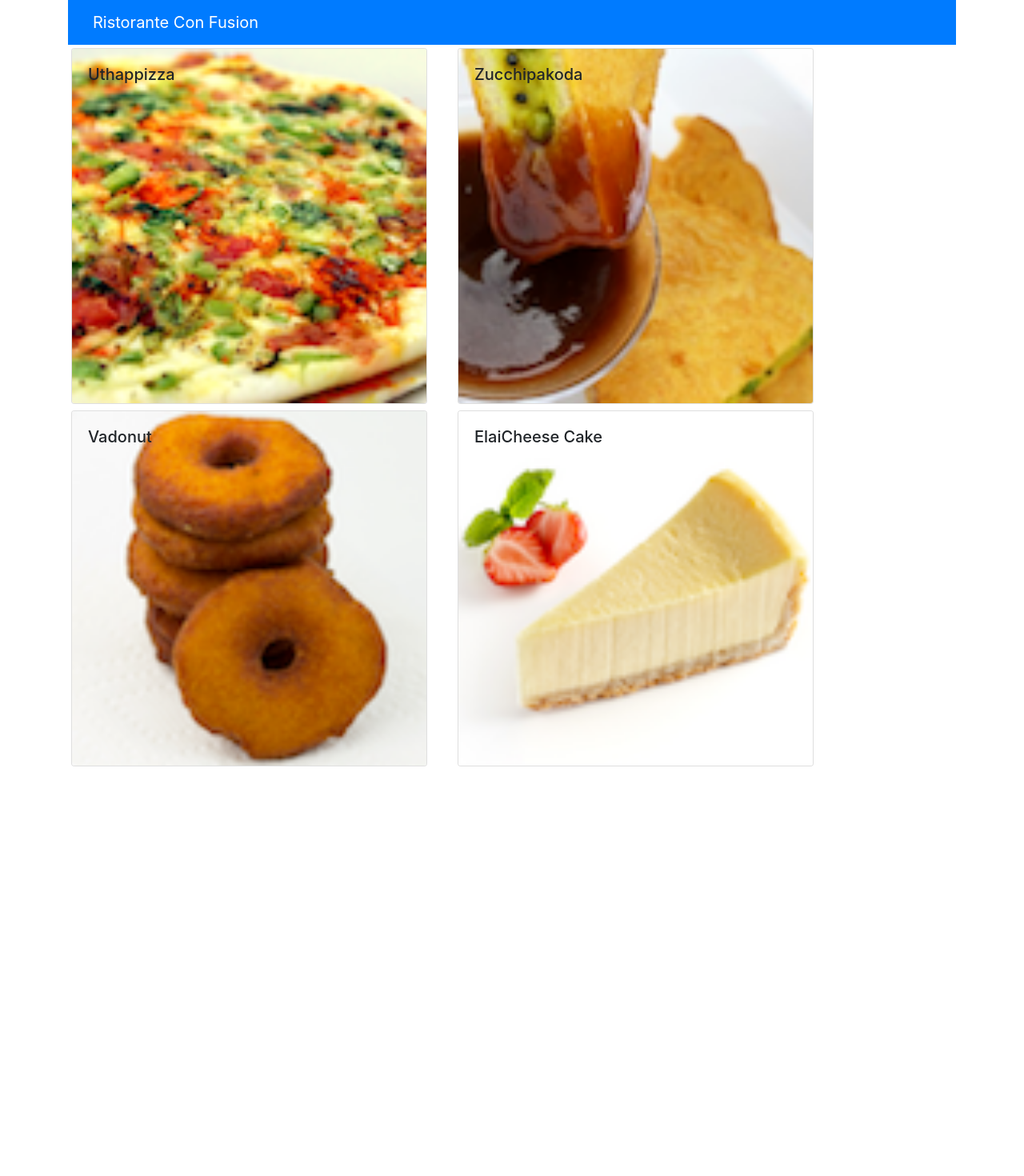
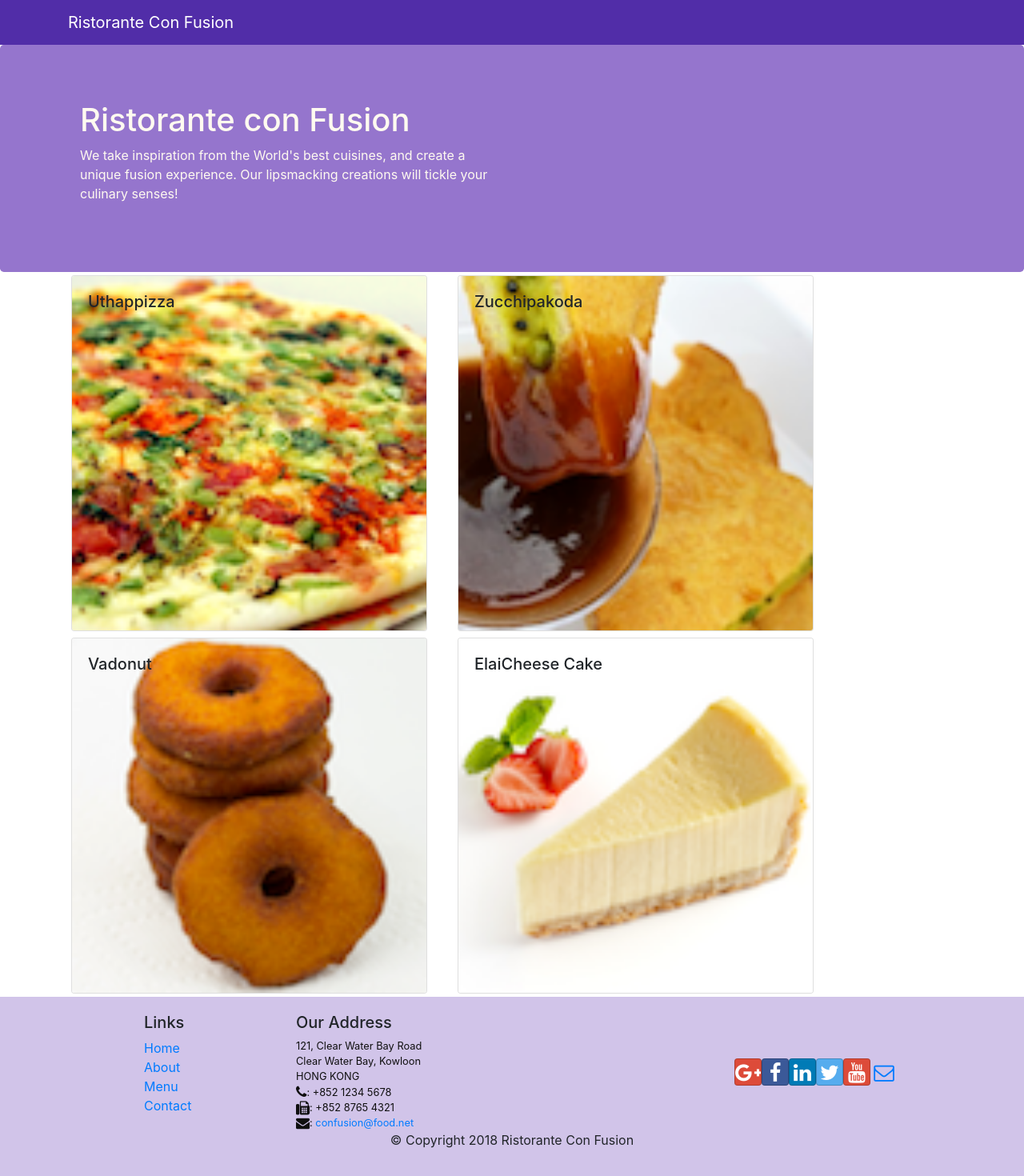
Before and after one commit to Binhbong37/react-class-cp, a React (Create React App) app: page / in a window 1280 px wide. Shown: the top 1470 px of the page at 80% size. Before the commit the page ends 962 px from the top, so only its background shows below. Built offline with nearby package versions, Linux system fonts and the light colour scheme.

Commit message:
Thêm header, footer cho trang web

```diff
--- /dev/null
+++ b/src/Components/FooterComponent.js
@@ -0,0 +1,93 @@
+import React from 'react';
+
+function Footer(props) {
+    return (
+        <div className="footer">
+            <div className="container">
+                <div className="row justify-content-center">
+                    <div className="col-4 offset-1 col-sm-2">
+                        <h5>Links</h5>
+                        <ul className="list-unstyled">
+                            <li>
+                                <a href="/">Home</a>
+                            </li>
+                            <li>
+                                <a href="#/">About</a>
+                            </li>
+                            <li>
+                                <a href="#/">Menu</a>
+                            </li>
+                            <li>
+                                <a href="contactus.html">Contact</a>
+                            </li>
+                        </ul>
+                    </div>
+                    <div className="col-7 col-sm-5">
+                        <h5>Our Address</h5>
+                        <address>
+                            121, Clear Water Bay Road
+                            <br />
+                            Clear Water Bay, Kowloon
+                            <br />
+                            HONG KONG
+                            <br />
+                            <i className="fa fa-phone fa-lg"></i>: +852 1234
+                            5678
+                            <br />
+                            <i className="fa fa-fax fa-lg"></i>: +852 8765 4321
+                            <br />
+                            <i className="fa fa-envelope fa-lg"></i>:{' '}
+                            <a href="mailto:confusion@food.net">
+                                confusion@food.net
+                            </a>
+                        </address>
+                    </div>
+                    <div className="col-12 col-sm-4 align-self-center">
+                        <div className="text-center">
+                            <a
+                                className="btn btn-social-icon btn-google"
+                                href="http://google.com/+"
+                            >
+                                <i className="fa fa-google-plus"></i>
+                            </a>
+                            <a
+                                className="btn btn-social-icon btn-facebook"
+                                href="http://www.facebook.com/profile.php?id="
+                            >
+                                <i className="fa fa-facebook"></i>
+                            </a>
+                            <a
+                                className="btn btn-social-icon btn-linkedin"
+                                href="http://www.linkedin.com/in/"
+                            >
+                                <i className="fa fa-linkedin"></i>
+                            </a>
+                            <a
+                                className="btn btn-social-icon btn-twitter"
+                                href="http://twitter.com/"
+                            >
+                                <i className="fa fa-twitter"></i>
+                            </a>
+                            <a
+                                className="btn btn-social-icon btn-google"
+                                href="http://youtube.com/"
+                            >
+                                <i className="fa fa-youtube"></i>
+                            </a>
+                            <a className="btn btn-social-icon" href="mailto:">
+                                <i className="fa fa-envelope-o"></i>
+                            </a>
+                        </div>
+                    </div>
+                </div>
+                <div className="row justify-content-center">
+                    <div className="col-auto">
+                        <p>© Copyright 2018 Ristorante Con Fusion</p>
+                    </div>
+                </div>
+            </div>
+        </div>
+    );
+}
+
+export default Footer;
--- /dev/null
+++ b/src/Components/HeaderComponent.js
@@ -0,0 +1,32 @@
+import React from 'react';
+
+import { Navbar, NavbarBrand, Jumbotron } from 'reactstrap';
+
+const Header = () => {
+    return (
+        <React.Fragment>
+            <Navbar dark>
+                <div className="container">
+                    <NavbarBrand href="/">Ristorante Con Fusion</NavbarBrand>
+                </div>
+            </Navbar>
+            <Jumbotron>
+                <div className="container">
+                    <div className="row row-header">
+                        <div className="col-12 col-sm-6">
+                            <h1>Ristorante con Fusion</h1>
+                            <p>
+                                We take inspiration from the World's best
+                                cuisines, and create a unique fusion experience.
+                                Our lipsmacking creations will tickle your
+                                culinary senses!
+                            </p>
+                        </div>
+                    </div>
+                </div>
+            </Jumbotron>
+        </React.Fragment>
+    );
+};
+
+export default Header;
--- a/src/Components/Maincomponent.js
+++ b/src/Components/Maincomponent.js
@@ -1,10 +1,11 @@
 import React, { Component } from 'react';
-import { Navbar, NavbarBrand } from 'reactstrap';
 
 import { DISHES } from '../shared/dishes';
 
 import Menu from './MenuComponent';
 import DishDetail from './DishdetailComponent';
+import Header from './HeaderComponent';
+import Footer from './FooterComponent';
 
 class Main extends Component {
     constructor(props) {
@@ -21,14 +22,9 @@
 
     render() {
         return (
+            <>
+                <Header />
                 <div className="container">
-                <Navbar dark color="primary">
-                    <div className="container">
-                        <NavbarBrand href="/">
-                            Ristorante Con Fusion
-                        </NavbarBrand>
-                    </div>
-                </Navbar>
                     <Menu
                         dishes={this.state.dishes}
                         onClick={(dishId) => this.onDishSelect(dishId)}
@@ -41,6 +37,8 @@
                         }
                     />
                 </div>
+                <Footer />
+            </>
         );
     }
 }
```
Lines whose indentation alone changed are shown as unchanged.
